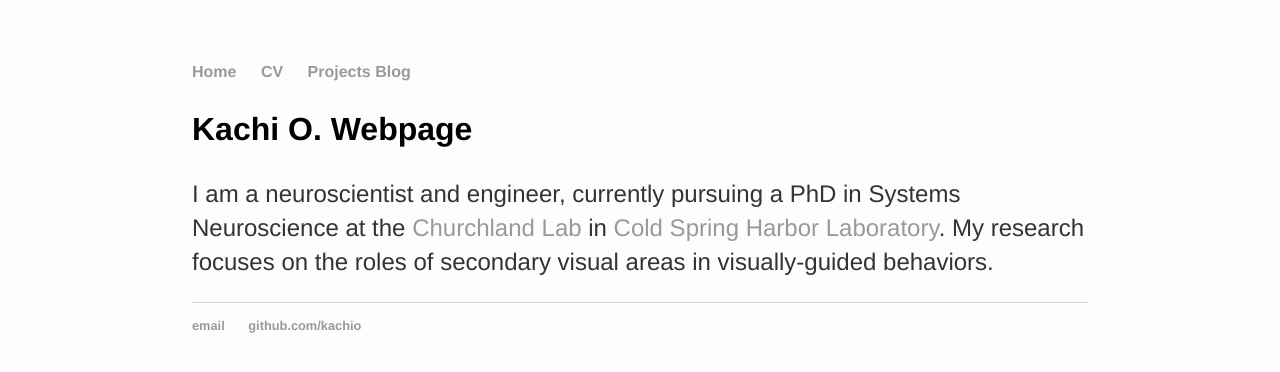
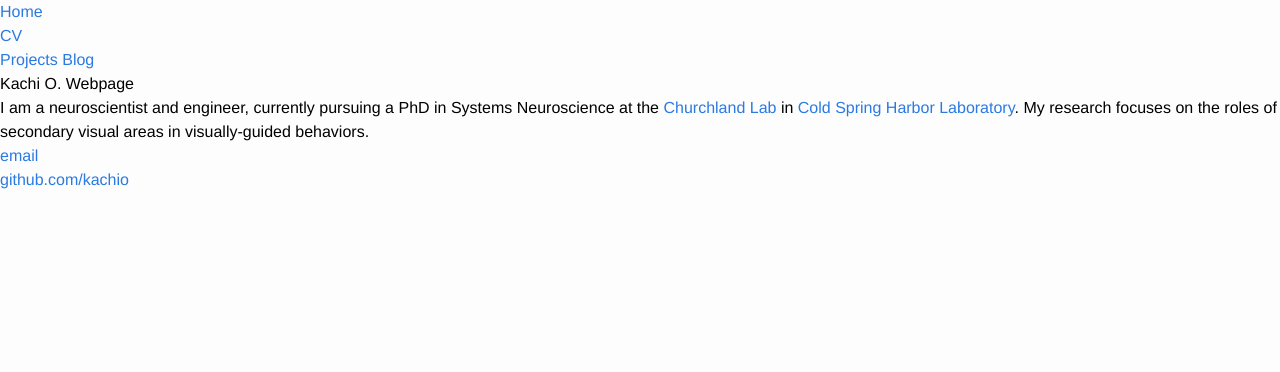
Before and after one commit to kachiO/kachio.github.io, a Jekyll site: the page built from index.html, in a window 1280 px wide. Shown: the top 372 px of the page. Built offline with Jekyll 4.4.1, drawn with Linux system fonts in a browser that asks for light colours.

Commit message:
Update main.css

```diff
--- a/css/main.css
+++ b/css/main.css
@@ -1,51 +1,134 @@
-body {
-    margin: 60px auto;
-    width: 70%;
-    font-family: Helvetica, Arial, sans-serif;
-      font-size: 16px;
-      line-height: 1.5;
-      font-weight: 300;
-      background-color: #fdfdfd;
+/* Base */
+/* ----------------------------------------------------------*/
 
-}
-nav ul, footer ul {
-    font-family:'Helvetica', 'Arial', 'Sans-Serif';
-    padding: 0px;
-    list-style: none;
-    font-weight: bold;
-}
-nav ul li, footer ul li {
-    display: inline;
-    margin-right: 20px;
-}
-a {
-    text-decoration: none;
-    color: #999;
-}
-a:hover {
-    text-decoration: underline;
-}
-h1 {
-    font-size: 2em;
-    font-family:'Helvetica', 'Arial', 'Sans-Serif';
-}
-p {
-    font-size: 1.5em;
-    line-height: 1.4em;
-    color: #333;
-}
-footer {
-    border-top: 1px solid #d5d5d5;
-    font-size: .8em;
+* {
+  margin: 0;
+  padding: 0;
 }
 
-ul.posts {
-    margin: 20px auto 40px;
-    font-size: 1.5em;
+html, body { height: 100%; }
+
+body {
+  font-family: Helvetica, Arial, sans-serif;
+  font-size: 16px;
+  line-height: 1.5;
+  font-weight: 300;
+  background-color: #fdfdfd;
 }
 
-ul.posts li {
-    list-style: none;
+h1, h2, h3, h4, h5, h6 { font-size: 100%; font-weight: 400; }
+
+a         { color: #2a7ae2; text-decoration: none; }
+a:hover   { color: #000; text-decoration: underline; }
+a:visited { color: #205caa; }
+
+/* Utility */
+
+.wrap:before,
+.wrap:after { content:""; display:table; }
+.wrap:after { clear: both; }
+.wrap {
+  max-width: 800px;
+  padding: 0 30px;
+  margin: 0 auto;
+  zoom: 1;
+}
+
+
+/* Layout Styles */
+/* ----------------------------------------------------------*/
+
+/* Site header */
+
+.site-header {
+  border-top: 5px solid #333;
+  border-bottom: 1px solid #e8e8e8;
+  min-height: 56px;
+  background-color: white;
+}
+
+.site-title,
+.site-title:hover,
+.site-title:visited {
+  display: block;
+  color: #333;
+  font-size: 26px;
+  letter-spacing: -1px;
+  float: left;
+  line-height: 56px;
+  position: relative;
+  z-index: 1;
+}
+
+.site-nav {
+  float: right;
+  line-height: 56px;
+}
+
+.site-nav .menu-icon { display: none; }
+
+.site-nav .page-link {
+  margin-left: 20px;
+  color: #727272;
+  letter-spacing: -.5px;
+}
+
+/* Site footer */
+
+.site-footer {
+  border-top: 1px solid #e8e8e8;
+  padding: 30px 0;
+}
+
+.footer-heading {
+  font-size: 18px;
+  font-weight: 300;
+  letter-spacing: -.5px;
+  margin-bottom: 15px;
+}
+
+.site-footer .column { float: left; margin-bottom: 15px; }
+
+.footer-col-1 {
+  width: 270px; /*fallback*/
+  width: -webkit-calc(35% - 10px);
+  width: -moz-calc(35% - 10px);
+  width: -o-calc(35% - 10px);
+  width: calc(35% - 10px);
+  margin-right: 10px
+}
+.footer-col-2 {
+  width: 175px; /*fallback*/
+  width: -webkit-calc(23.125% - 10px);
+  width: -moz-calc(23.125% - 10px);
+  width: -o-calc(23.125% - 10px);
+  width: calc(23.125% - 10px);
+  margin-right: 10px
+}
+.footer-col-3 {
+  width: 335px; /*fallback*/
+  width: -webkit-calc(41.875%);
+  width: -moz-calc(41.875%);
+  width: -o-calc(41.875%);
+  width: calc(41.875%);
+}
+
+.site-footer ul { list-style: none; }
+
+.site-footer li,
+.site-footer p {
+  font-size: 15px;
+  letter-spacing: -.3px;
+  color: #828282;
+}
+
+.github-icon-svg,
+.twitter-icon-svg {
+  display: inline-block;
+  width: 16px;
+  height: 16px;
+  position: relative;
+  top: 3px;
 }
 
 /* Page Content styles */
```
